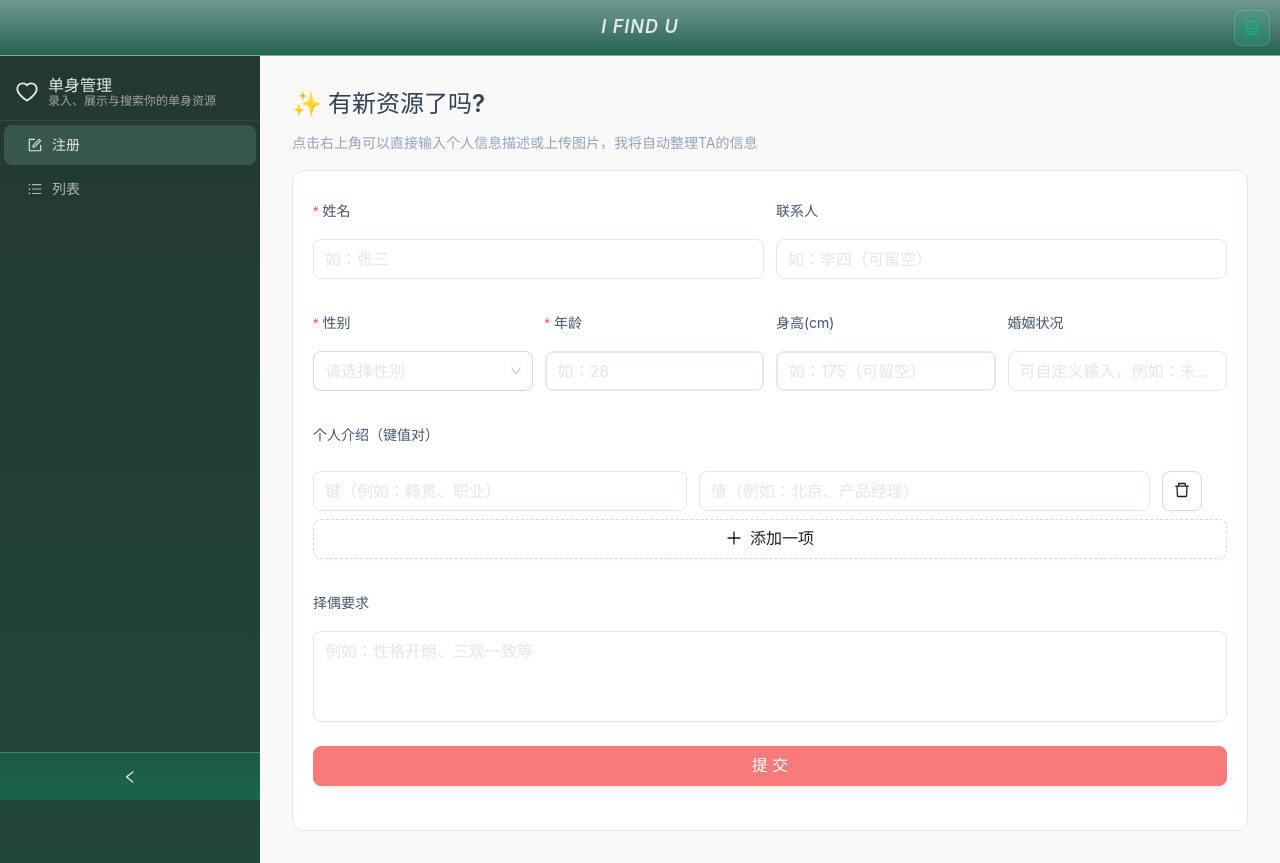
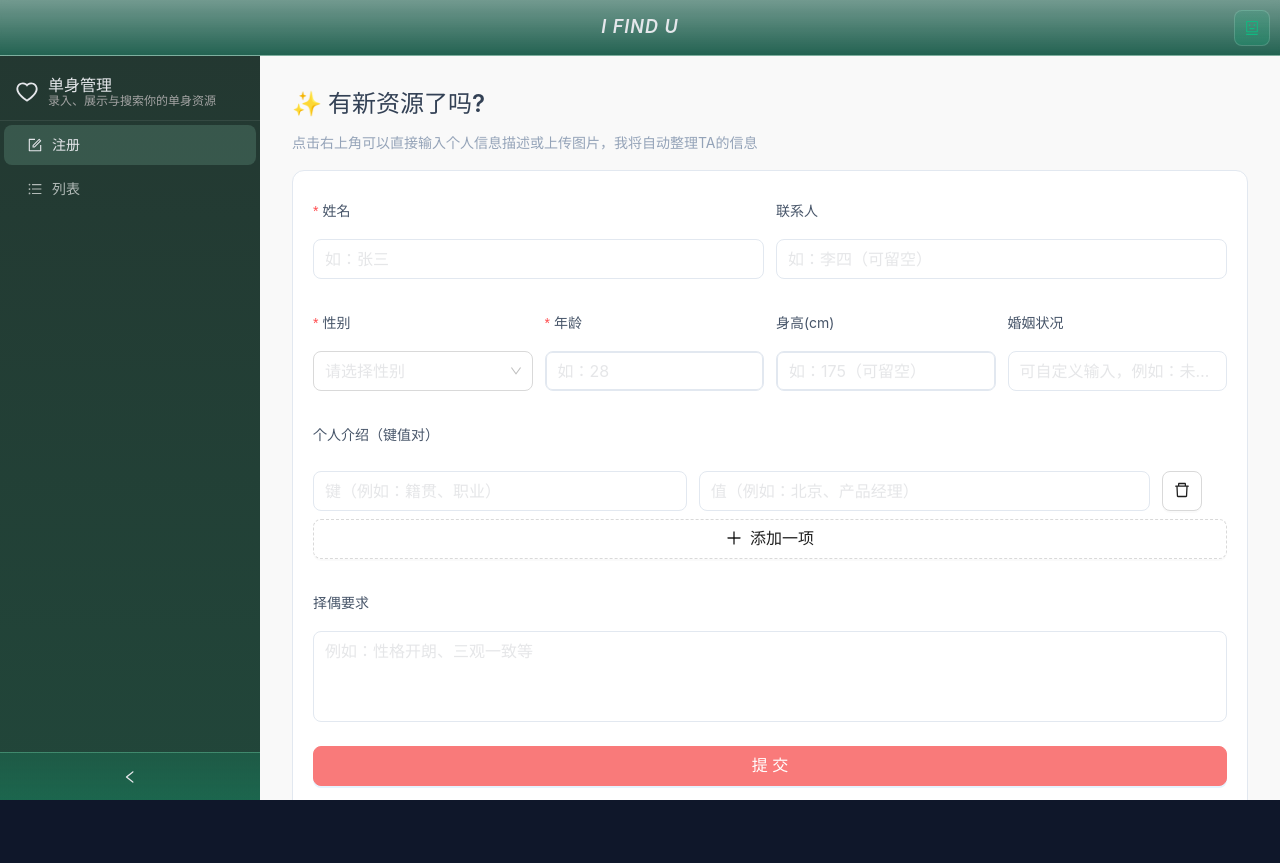
Before and after one commit to mamamiyear/if.u.clients.web, a React (Vite) app: page / in a window 1280 px wide. After the commit the page ends 800 px from the top, so only its background shows below. Built offline with nearby package versions, Linux system fonts and the light colour scheme.

Commit message:
fix: menu side bar scroll with main content area

```diff
--- a/src/components/LayoutWrapper.tsx
+++ b/src/components/LayoutWrapper.tsx
@@ -58,7 +58,7 @@ const LayoutWrapper: React.FC = () => {
         showInput={isHome || isList}
       />
       {/* 下方为主布局：左侧菜单 + 右侧内容 */}
-      <Layout ref={layoutShellRef as any}>
+      <Layout ref={layoutShellRef as any} className="layout-shell">
         <SiderMenu
           onNavigate={handleNavigate}
           selectedKey={selectedKey}
--- a/src/styles/layout.css
+++ b/src/styles/layout.css
@@ -5,6 +5,13 @@
 
 /* 消除 Ant Layout 默认白底，避免顶栏下方看到白边 */
 .layout-wrapper .ant-layout { background: transparent; }
+
+/* 顶栏下的主布局容器：固定视口高度，隐藏外层滚动 */
+.layout-shell {
+  height: calc(100vh - 56px);
+  overflow: hidden;
+}
+.layout-shell .ant-layout { height: 100%; }
 
 /* 侧栏头部区域 */
 .sider-header {
@@ -28,6 +35,7 @@
   display: flex;
   flex-direction: column;
   height: 100%;
+  overflow: auto; /* 仅主内容区滚动 */
   background: var(--bg-app);
 }
 .content-body {
```
